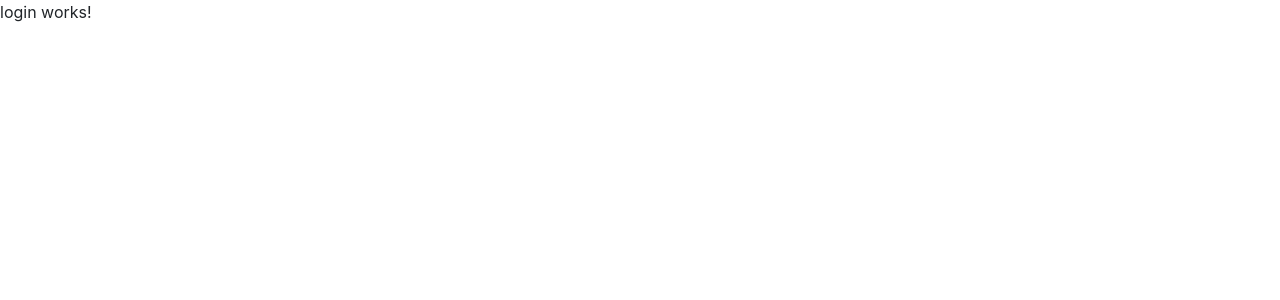
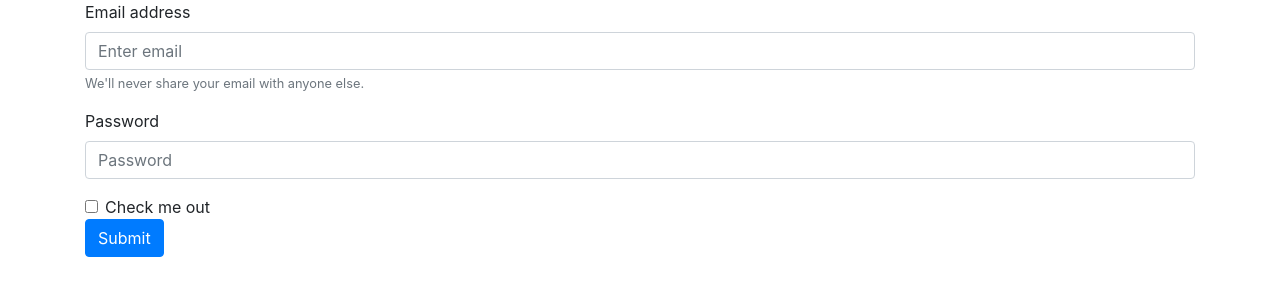
Before and after one commit to commnerd/sw-ui, an Angular app: page / in a window 1280 px wide. Shown: the top 300 px of the page. Built offline with nearby package versions, Linux system fonts and the light colour scheme.

Commit message:
Started creating login process

```diff
--- a/src/app/login/login.component.html
+++ b/src/app/login/login.component.html
@@ -1,3 +1,16 @@
-<p>
-  login works!
-</p>
+<div class="container">
+    <div class="form-group">
+    <label for="exampleInputEmail1">Email address</label>
+    <input type="email" class="form-control" id="exampleInputEmail1" aria-describedby="emailHelp" placeholder="Enter email" [formControl]="email">
+    <small id="emailHelp" class="form-text text-muted">We'll never share your email with anyone else.</small>
+  </div>
+  <div class="form-group">
+    <label for="exampleInputPassword1">Password</label>
+    <input type="password" class="form-control" id="exampleInputPassword1" placeholder="Password" [formControl]="password">
+  </div>
+  <div class="form-check">
+    <input type="checkbox" class="form-check-input" id="exampleCheck1">
+    <label class="form-check-label" for="exampleCheck1">Check me out</label>
+  </div>
+  <button type="submit" class="btn btn-primary">Submit</button>
+</div>
--- a/src/app/login/login.component.ts
+++ b/src/app/login/login.component.ts
@@ -1,4 +1,5 @@
 import { Component, OnInit } from '@angular/core';
+import { FormControl } from '@angular/forms';
 
 @Component({
   selector: 'app-login',
@@ -6,6 +7,8 @@ import { Component, OnInit } from '@angular/core';
   styleUrls: ['./login.component.scss']
 })
 export class LoginComponent implements OnInit {
+  email = new FormControl('')
+  password = new FormControl('')
 
   constructor() { }
 
```
Also changed, not shown: src/app/app.module.ts (+6 -3 lines).
